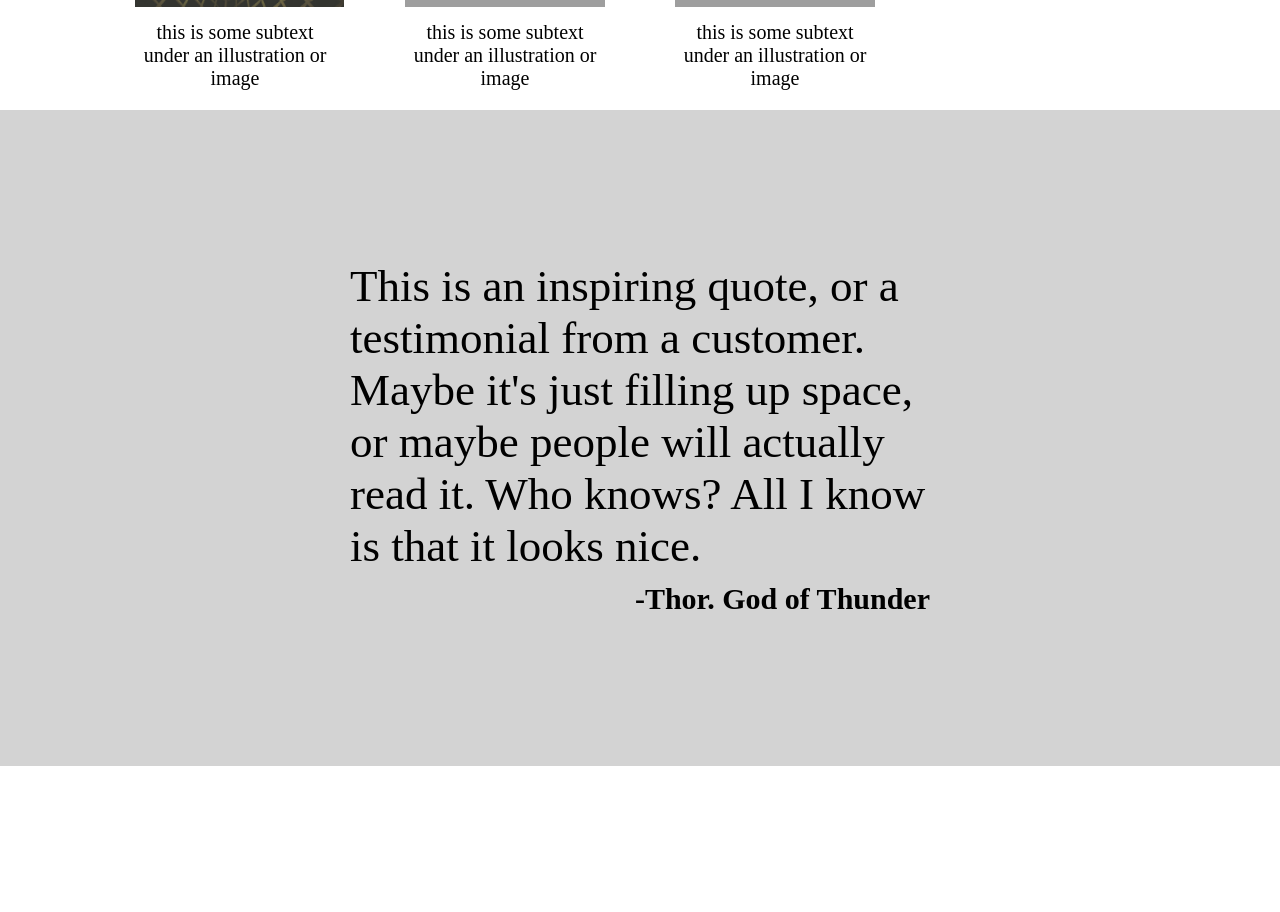
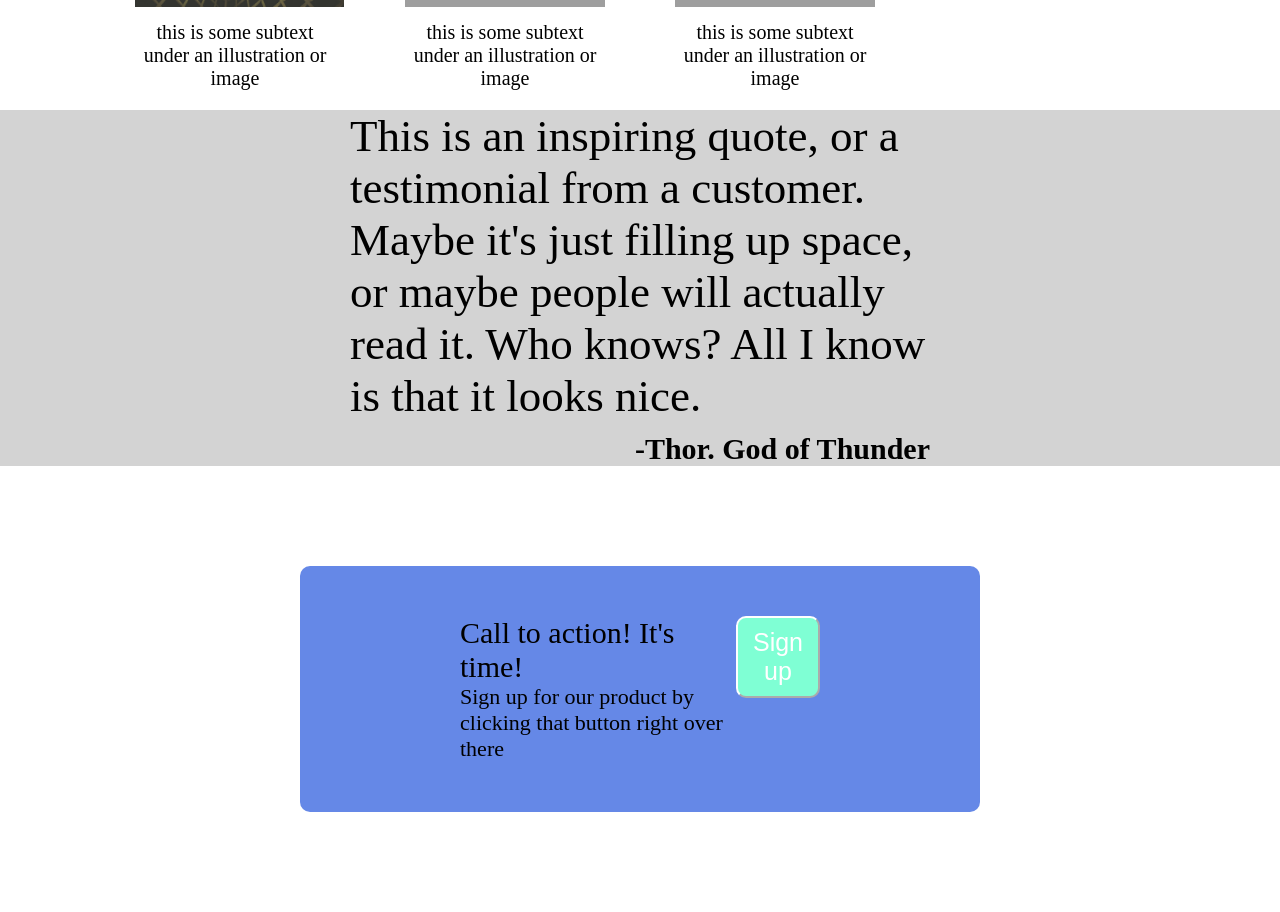
Before and after one commit to aok1gor/landing-page, a plain HTML site: page index.html in a window 1280 px wide. Shown: the part 900-1812 px from the top of the page. Before the commit the page ends 1666 px from the top, so only its background shows below. Drawn offline with Linux system fonts and the light colour scheme; grey boxes are pictures that could not be loaded.

Commit message:
Do part 4 of landing a page

```diff
--- a/index.html
+++ b/index.html
@@ -86,6 +86,23 @@
             <div class="author">-Thor. God of Thunder</div>
         </div>
 
+        <div class="part4">
+
+            <div class="internal4">
+
+                <div class="left4">
+                    <div class="title4">Call to action! It's time!</div>
+
+                    <div class="subtext4">Sign up for our product by clicking that button right over there</div>
+                </div>
+
+                <div class="right4">
+                    <button class="signup2" href="#">Sign up</button>
+                </div>
+
+            </div>
+
+        </div>
     </div>
 
 </body>
--- a/style.css
+++ b/style.css
@@ -108,7 +108,7 @@ a {
     display: flex;
     flex-direction: column;
     background-color: lightgray;
-    padding: 150px 350px;
+    padding: 0px 350px;
     gap: 10px;
 }
 
@@ -121,3 +121,29 @@ a {
     font-weight: 700;
     text-align: right;
 }
+
+.subtext4 {
+    font-size: 22px
+}
+
+.internal4 {
+    margin: 100px 300px;
+    padding: 50px 160px;
+    background-color: rgb(101, 136, 231);
+    border-radius: 10px;
+    display: flex;
+    justify-content: space-between;
+}
+
+.title4 {
+    font-size: 30px;
+}
+
+.signup2 {
+    background-color: aquamarine;
+    font-size: 25px;
+    color: white;
+    border-radius: 10px;
+    padding: 10px 15px;
+    border-color: white;
+}
```
